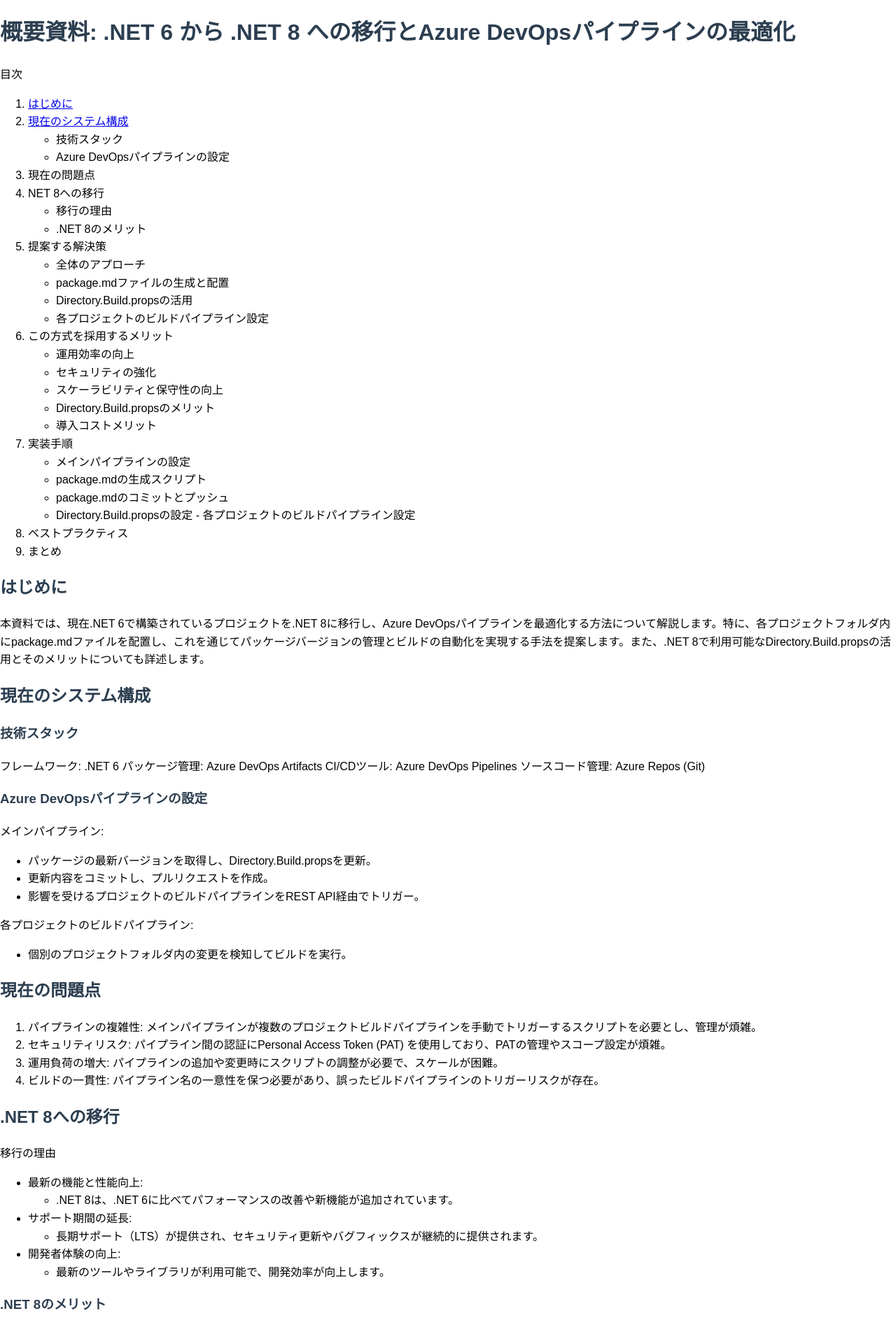
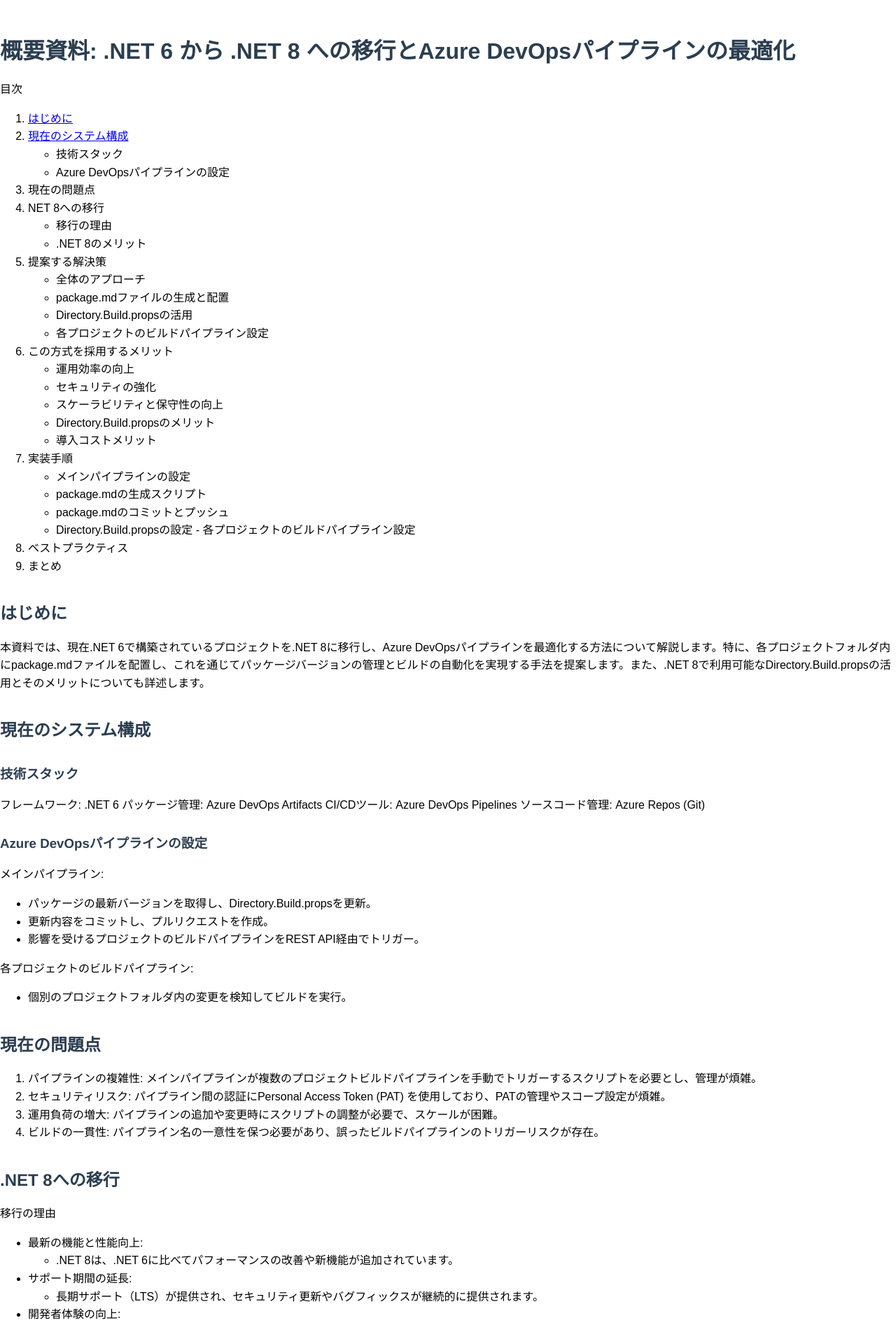
Before and after one commit to sage-mt07/techblog, a Jekyll site: the page built from docs/dev/devops-cicd/net8-transition.md, in a window 1280 px wide. Shown: the top 1894 px of the page at 70% size. Built offline with Jekyll 4.4.1, drawn with Linux system fonts in a browser that asks for light colours; our own code applies the rules of GitHub Pages for plain Markdown files.

Commit message:
Update custom_styles.html

```diff
--- a/docs/_includes/custom_styles.html
+++ b/docs/_includes/custom_styles.html
@@ -1,4 +1,24 @@
 <!-- main/docs/_includes/custom_styles.html -->
 <style>
-  /* 必要に応じて追加のカスタムスタイルをここに記述 */
+  /* カスタムスタイルをここに追加 */
+  h1, h2, h3, h4, h5, h6 {
+    font-family: 'Helvetica Neue', Helvetica, Arial, sans-serif;
+    font-weight: bold;
+    margin-top: 1.5em;
+    margin-bottom: 0.5em;
+  }
+
+  pre {
+    background-color: #f4f4f4;
+    padding: 15px;
+    border-radius: 5px;
+    overflow: auto;
+  }
+
+  code {
+    background-color: #f4f4f4;
+    padding: 2px 4px;
+    border-radius: 3px;
+    font-family: 'Courier New', Courier, monospace;
+  }
 </style>
```
